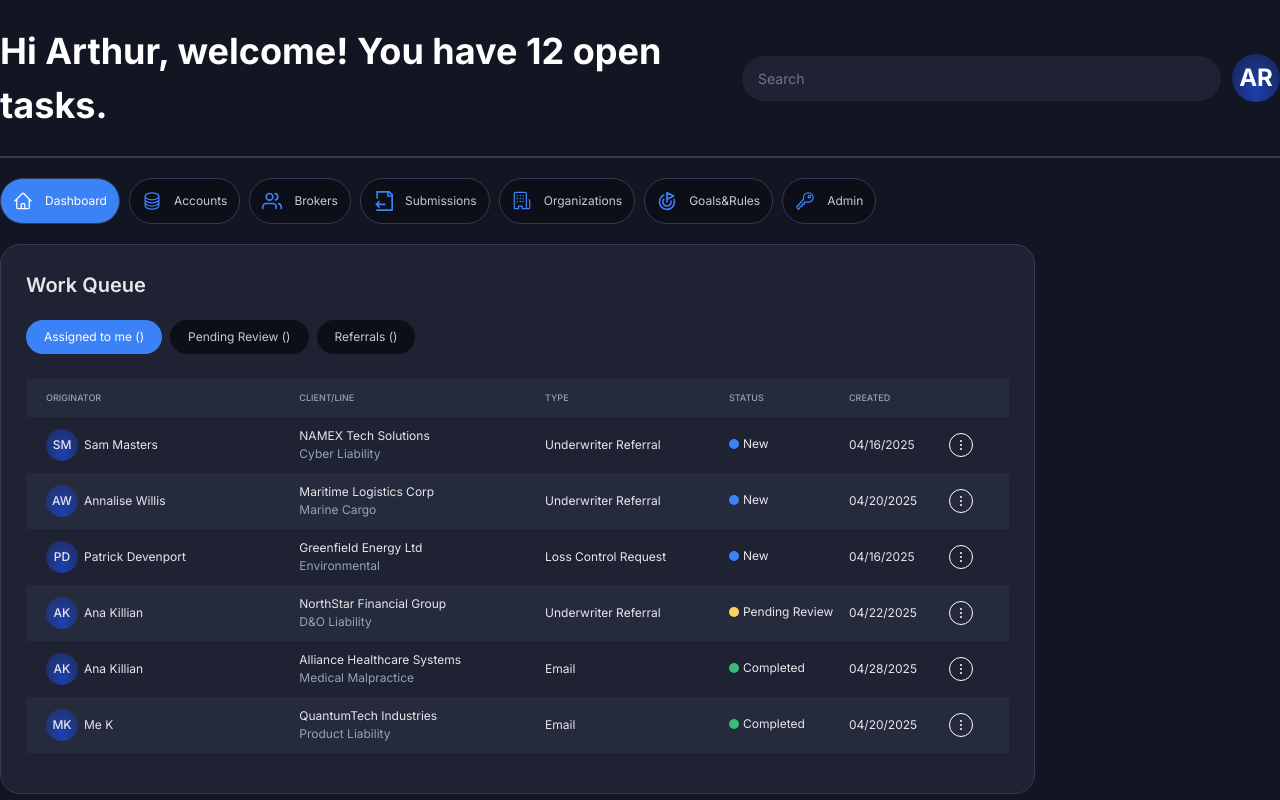
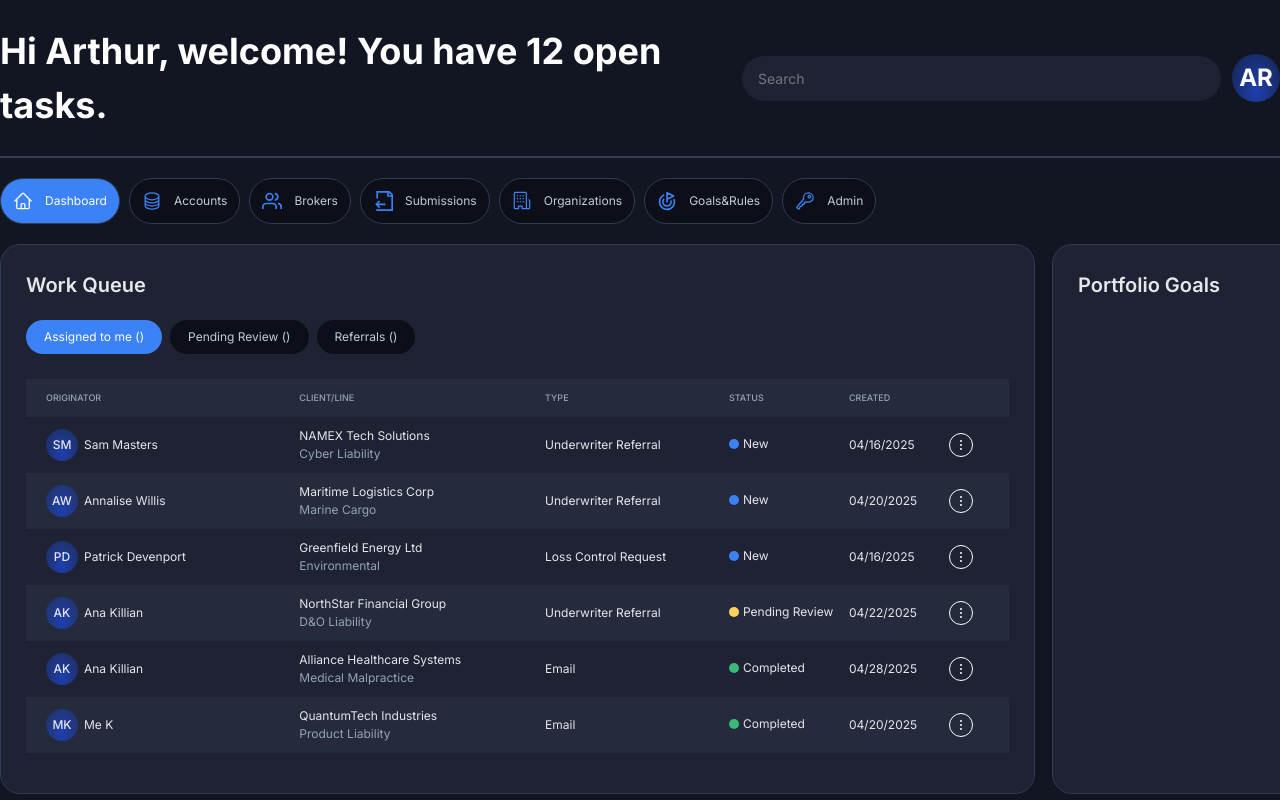
Before and after one commit to yaStigma/react-dashboard-interface, a React (Vite) app: page /dashboard in a window 1280 px wide. Built offline with nearby package versions, Linux system fonts and the light colour scheme.

Commit message:
feat: markup card MarketIntelligence and QuickActions

```diff
--- a/src/components/Layout.jsx
+++ b/src/components/Layout.jsx
@@ -5,11 +5,11 @@ import Loader from "./Loader";
 import Navigation from "./Navigation";
 export default function Layout() {
   return (
-    <div className="bg-background flex flex-col min-h-screen">
+    <div className="bg-background flex flex-col min-h-screen custom-scroll">
       <div className="w-full  max-w-[1920px] mx-auto ">
         <Header />
         <Navigation />
-        <main className=" w-full flex jastify-center overflow-y-auto max-h-[800px] snap-y custom-scroll">
+        <main className=" w-full flex jastify-center custom-scroll h-full overflow-y-auto">
           <Suspense fallback={<Loader />}>
             <Outlet />
           </Suspense>
--- /dev/null
+++ b/src/components/MarketIntelligenceSection.jsx
@@ -0,0 +1,23 @@
+export default function MarketIntelligenceSection() {
+  return (
+    <section className="w-[285px] h-[272px] flex flex-col items-start p-[25px] rounded-[20px] border  border-cardBorder bg-cardLight">
+      <h2 className="text-subheading font-subheading leading-subheading text-textMuted mb-[9px] ">
+        Market Intelligence
+      </h2>
+      <ul>
+        <li className="flex items-start text-textPrimary text-label font-body border-b-1 border-cardBorder py-2.5">
+          <div className="w-4 h-4 block mr-[9px] rounded-full bg-statusFailed shrink-0"></div>
+          <p>Rite hardening in Cyber marker -+15% YoY</p>
+        </li>
+        <li className="flex items-start text-textPrimary text-label font-body border-b-1 border-cardBorder py-2.5 ">
+          <div className="w-4 h-4 block mr-[9px] rounded-full bg-statusPending shrink-0"></div>
+          <p>New capacity entering Marine market</p>
+        </li>
+        <li className="flex items-start text-textPrimary text-label font-body border-b-1 border-cardBorder py-2.5 ">
+          <div className="w-4 h-4 block mr-[9px] rounded-full bg-statusNew shrink-0"></div>
+          <p>Environmental regulatory changes in CA</p>
+        </li>
+      </ul>
+    </section>
+  );
+}
--- /dev/null
+++ b/src/components/PortfolioGoalsSection.jsx
@@ -0,0 +1,9 @@
+export default function PortfolioGoalsSection() {
+  return (
+    <section className="w-[285px] h-[550px] flex flex-col items-start p-[25px] rounded-[20px] border  border-cardBorder bg-cardLight">
+      <h2 className="text-subheading font-subheading leading-subheading text-textMuted mb-5 ">
+        Portfolio Goals
+      </h2>
+    </section>
+  );
+}
--- /dev/null
+++ b/src/components/QuickActionsSection.jsx
@@ -0,0 +1,23 @@
+export default function QuickActionsSection() {
+  return (
+    <section className="w-[285px] h-[264px] flex flex-col items-start p-[25px] rounded-[20px] border  border-cardBorder bg-cardLight">
+      <h2 className="text-subheading font-subheading leading-subheading text-textMuted mb-5 ">
+        Quick Actions
+      </h2>
+      <div className="flex flex-col gap-[5px]">
+        <button className="bg-cardBlue text-textPrimary w-[240px] h-[40px] text-labelSm rounded-full border-none hover:bg-gradientfrom transition duration-200">
+          New Submission
+        </button>
+        <button className="bg-cardBlue text-textPrimary w-[240px] h-[40px] text-labelSm rounded-full border-none hover:bg-gradientfrom transition duration-200">
+          Quote Builder
+        </button>
+        <button className="bg-cardBlue text-textPrimary w-[240px] h-[40px] text-labelSm rounded-full border-none hover:bg-gradientfrom transition duration-200">
+          Risks Models
+        </button>
+        <button className="bg-cardBlue text-textPrimary w-[240px] h-[40px] text-labelSm rounded-full border-none hover:bg-gradientfrom transition duration-200">
+          New Submission
+        </button>
+      </div>
+    </section>
+  );
+}
--- a/src/components/WorkQueueSection.jsx
+++ b/src/components/WorkQueueSection.jsx
@@ -100,7 +100,7 @@ export default function WorkQueueSection({ workQueue }) {
                     <button
                       type="button"
                       title="Options"
-                      className="w-6 h-6 flex items-center justify-center rounded-full border-[1.5px] border-current text-textPrimary hover:bg-cardDark hover:text-cardBlue transition-all cursor-pointer"
+                      className="w-6 h-6 flex items-center justify-center rounded-full border-[1.5px] border-current text-textPrimary hover:bg-cardBlue transition-all cursor-pointer"
                     >
                       <span className="flex flex-col items-center justify-center gap-[2px]">
                         <span className="w-[2px] h-[2px] bg-current rounded-full"></span>
--- a/src/index.css
+++ b/src/index.css
@@ -9,6 +9,7 @@
   -webkit-font-smoothing: antialiased;
   -moz-osx-font-smoothing: grayscale;
 }
+
 @theme {
   --color-background: #121622;
   --color-cardDark: #0c0f17;
@@ -24,6 +25,7 @@
   --color-statusNew: #3b82f6;
   --color-statusPending: #fdd261;
   --color-statusCompleted: #3bb979;
+  --color-statusFailed: #b93b3b;
   --color-gradientto: rgba(30, 64, 175, 0.3);
 
   --font-font-family: "Inter", sans-serif;
@@ -66,3 +68,15 @@
   scrollbar-color: #1e2233 #121622;
   scrollbar-width: thin;
 }
+::-webkit-scrollbar {
+  width: 8px;
+}
+
+::-webkit-scrollbar-track {
+  background: #121622; /* Трек */
+}
+
+::-webkit-scrollbar-thumb {
+  background-color: #1e2233; /* "Бігунок" */
+  border-radius: 4px;
+}
--- a/src/pages/DashboardPage.jsx
+++ b/src/pages/DashboardPage.jsx
@@ -1,6 +1,9 @@
 import { useState, useEffect } from "react";
 import Loader from "../components/Loader";
 import WorkQueueSection from "../components/WorkQueueSection";
+import PortfolioGoalsSection from "../components/PortfolioGoalsSection";
+import QuickActionsSection from "../components/QuickActionsSection";
+import MarketIntelligenceSection from "../components/MarketIntelligenceSection";
 
 export default function DashboardPage() {
   const [data, setData] = useState(null);
@@ -14,8 +17,13 @@ export default function DashboardPage() {
   const { workQueue } = data.dashboard;
 
   return (
-    <div className="flex items-center w-[1656px] mx-auto">
+    <div className="flex gap-[17px] items-center w-[1656px] mx-auto">
       <WorkQueueSection workQueue={workQueue} />
+      <PortfolioGoalsSection />
+      <div className="flex flex-col gap-[14px] ">
+        <QuickActionsSection />
+        <MarketIntelligenceSection />
+      </div>
     </div>
   );
 }
--- a/src/pages/NotFoundPage.jsx
+++ b/src/pages/NotFoundPage.jsx
@@ -1,6 +1,6 @@
 export default function NotFoundPage() {
   return (
-    <div className="flex flex-col items-center justify-center text-textPrimary text-center">
+    <div className="flex flex-col items-center justify-center text-textPrimary text-center mx-auto">
       <h2 className="text-4xl font-bold mb-4">Page Under Construction</h2>
       <p className="text-lg text-textSecondary mb-8">
         This page is currently under development. Please check back later!
```
